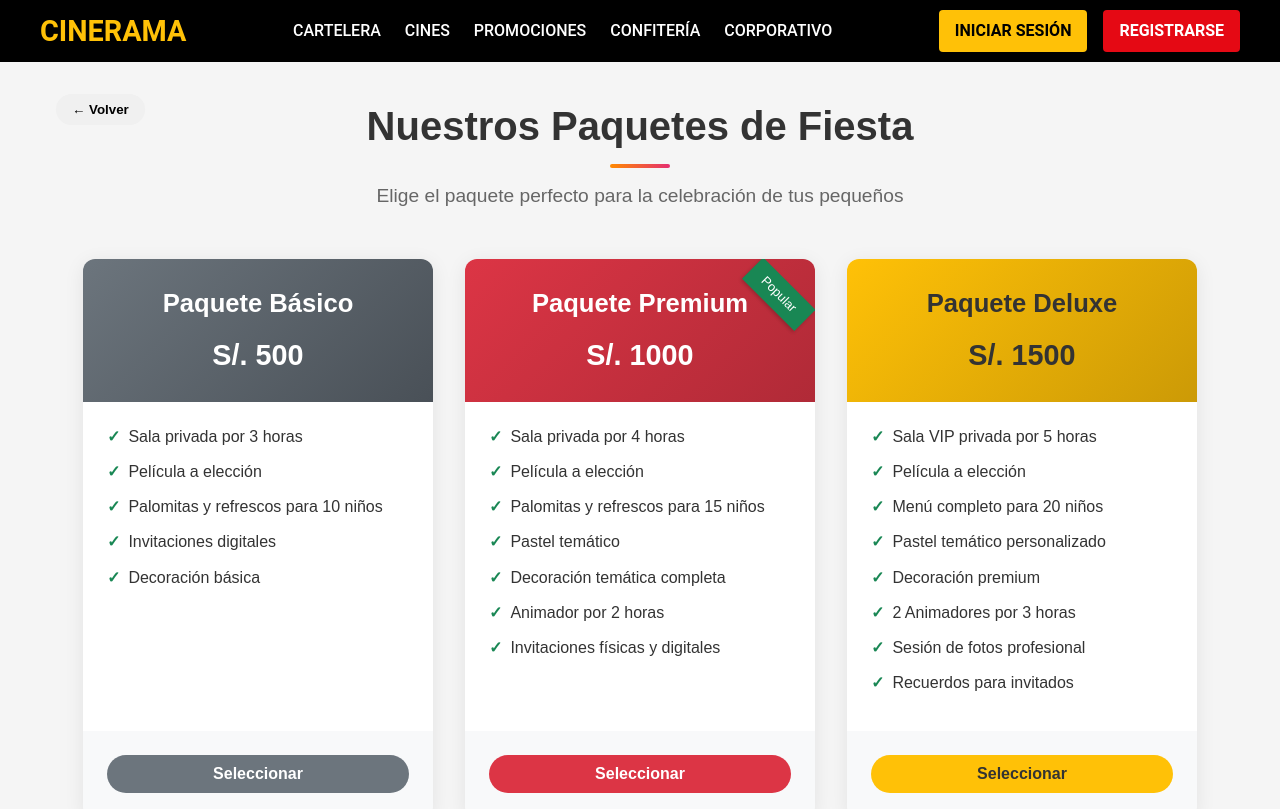
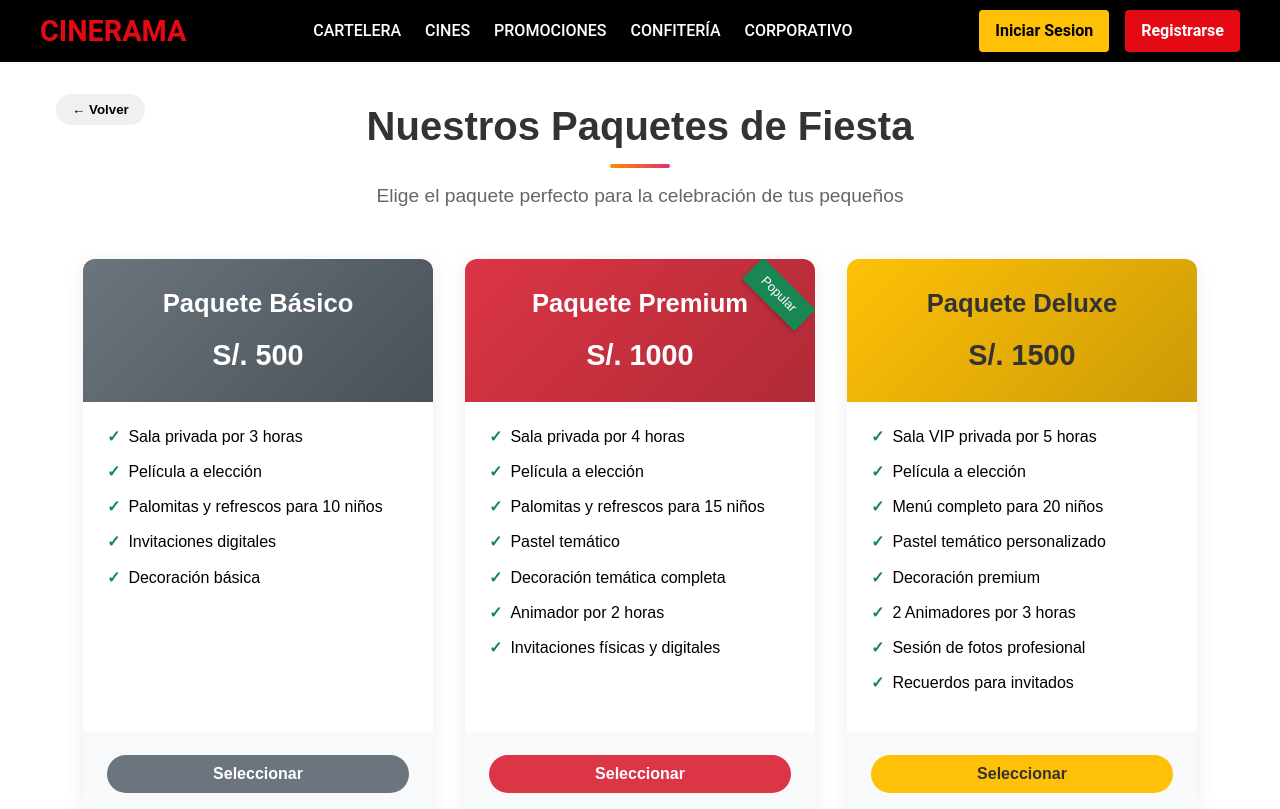
Before and after one commit to BruGeth/Cinerama, a React (Create React App) app in the folder frontend/: page /festarama/packages in a window 1280 px wide. Shown: the top 809 px of the page. Built offline with nearby package versions, Linux system fonts and the light colour scheme.

Commit message:
style(navbar): update layout and basic style for Navbar

```diff
--- a/frontend/src/App.jsx
+++ b/frontend/src/App.jsx
@@ -1,12 +1,11 @@
-import React from 'react';
-import AppRoutes from './routes/AppRouter';
-import './App.css';
+import { AuthProvider } from './context/AuthContext'; // crea una carpeta context/ y coloca ahí el AuthContext
+import AppRouter from './routes/AppRouter';
 
 function App() {
   return (
-    <div className="app">
-      <AppRoutes />
-    </div>
+    <AuthProvider>
+      <AppRouter />
+    </AuthProvider>
   );
 }
 
--- a/frontend/src/Components/Navbar.jsx
+++ b/frontend/src/Components/Navbar.jsx
@@ -1,12 +1,25 @@
-import { Link } from "react-router-dom"
-import "../styles/Navbar.css"
+import { useContext } from "react";
+import { AuthContext } from "../context/AuthContext";
+import { Link, useNavigate } from "react-router-dom";
+import "../styles/Navbar.css";
 
 const Navbar = () => {
+  const { user, logout } = useContext(AuthContext);
+  const navigate = useNavigate();
+
+  const handleLogout = () => {
+    logout();
+    navigate("/");
+  };
+
   return (
     <nav className="navbar">
       <div className="navbar-container">
         <div className="navbar-logo">
-          <Link to="/">CINERAMA</Link>
+          <Link to="/">
+            <span className="logo-ciner">CINER</span>
+            <span className="logo-ama">AMA</span>
+          </Link>
         </div>
         <div className="navbar-links">
           <Link to="/cartelera" className="nav-link">
@@ -25,17 +38,30 @@ const Navbar = () => {
             CORPORATIVO
           </Link>
         </div>
+
         <div className="navbar-buttons">
-          <Link to="/login" className="btn btn-login">
-            INICIAR SESIÓN
-          </Link>
-          <Link to="/register" className="btn btn-register">
-            REGISTRARSE
-          </Link>
+          {user ? (
+            <>
+              <Link to="/profile" className="btn btn-login">
+                <span className="user-greeting">Hi, {user.name.split(" ")[0]}</span>
+              </Link>
+              <button
+                className="btn btn-register"
+                onClick={handleLogout}
+              >
+                LOG OUT
+              </button>
+            </>
+          ) : (
+            <>
+              <Link to="/login" className="btn btn-login">Iniciar Sesion</Link>
+              <Link to="/register" className="btn btn-register">Registrarse</Link>
+            </>
+          )}
         </div>
       </div>
     </nav>
-  )
-}
+  );
+};
 
-export default Navbar
+export default Navbar;
--- a/frontend/src/styles/Navbar.css
+++ b/frontend/src/styles/Navbar.css
@@ -1,3 +1,39 @@
+/* Añade estos estilos a tu Navbar.css */
+
+.logo-ciner {
+  color: #ffc107;
+}
+
+.logo-ama {
+  color: #e50914;
+}
+
+.user-greeting {
+  display: inline-block;
+  max-width: 120px;
+  overflow: hidden;
+  text-overflow: ellipsis;
+  white-space: nowrap;
+}
+
+/* Mejora para el botón de cerrar sesión */
+.navbar-buttons button.btn {
+  border: none;
+  cursor: pointer;
+  transition: background-color 0.3s ease;
+}
+
+/* Estilo para cuando el usuario está logueado */
+.navbar-buttons .btn-login:has(.user-greeting) {
+  display: flex;
+  align-items: center;
+  gap: 5px;
+}
+
+.navbar-buttons .btn-login:has(.user-greeting)::before {
+  content: "👤";
+  font-size: 14px;
+}
 
 .navbar {
   background-color: #000;
```
